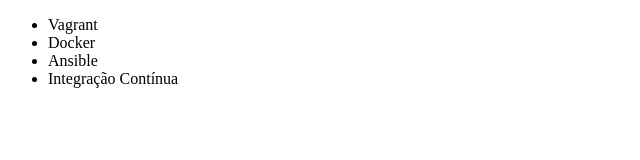
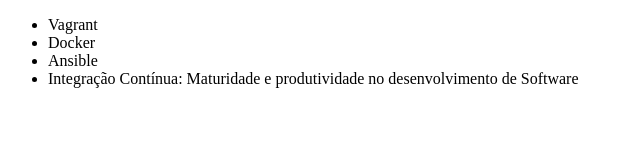
Before and after one commit to Thiago-Laza/alura-git, a plain HTML site: page index.html in a window 1280 px wide. Shown: the whole page, without its empty margins (0-640 px from the left). Drawn offline with Linux system fonts and the light colour scheme.

Commit message:
Renomeando curso de intregração contínua

```diff
--- a/index.html
+++ b/index.html
@@ -9,7 +9,7 @@
         <li>Vagrant</li>
         <li>Docker</li>
         <li>Ansible</li>
-        <li>Integração Contínua</li>
+        <li>Integração Contínua: Maturidade e produtividade no desenvolvimento de Software</li>
     </ul>
 </body>
 </html>
```
